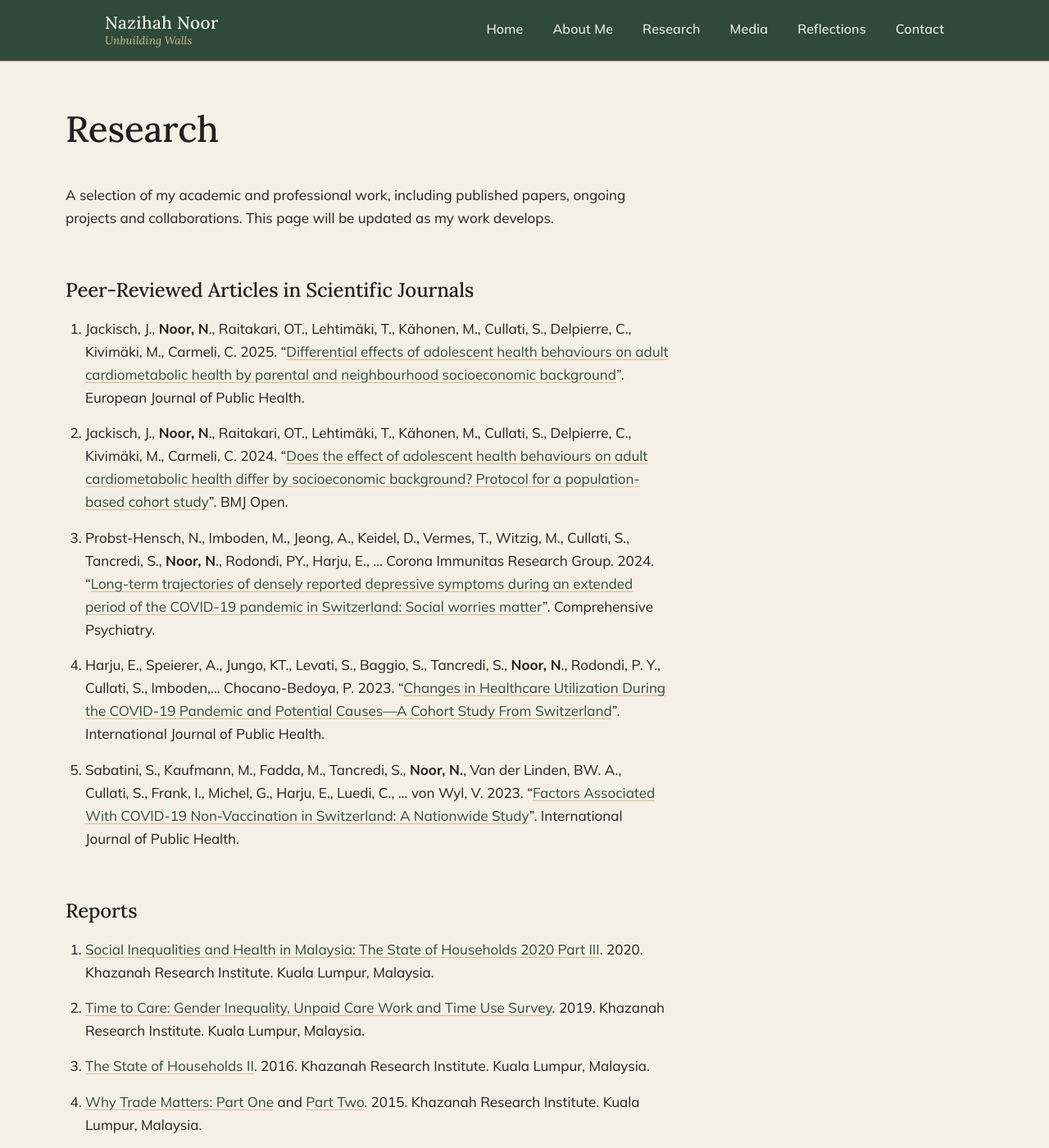
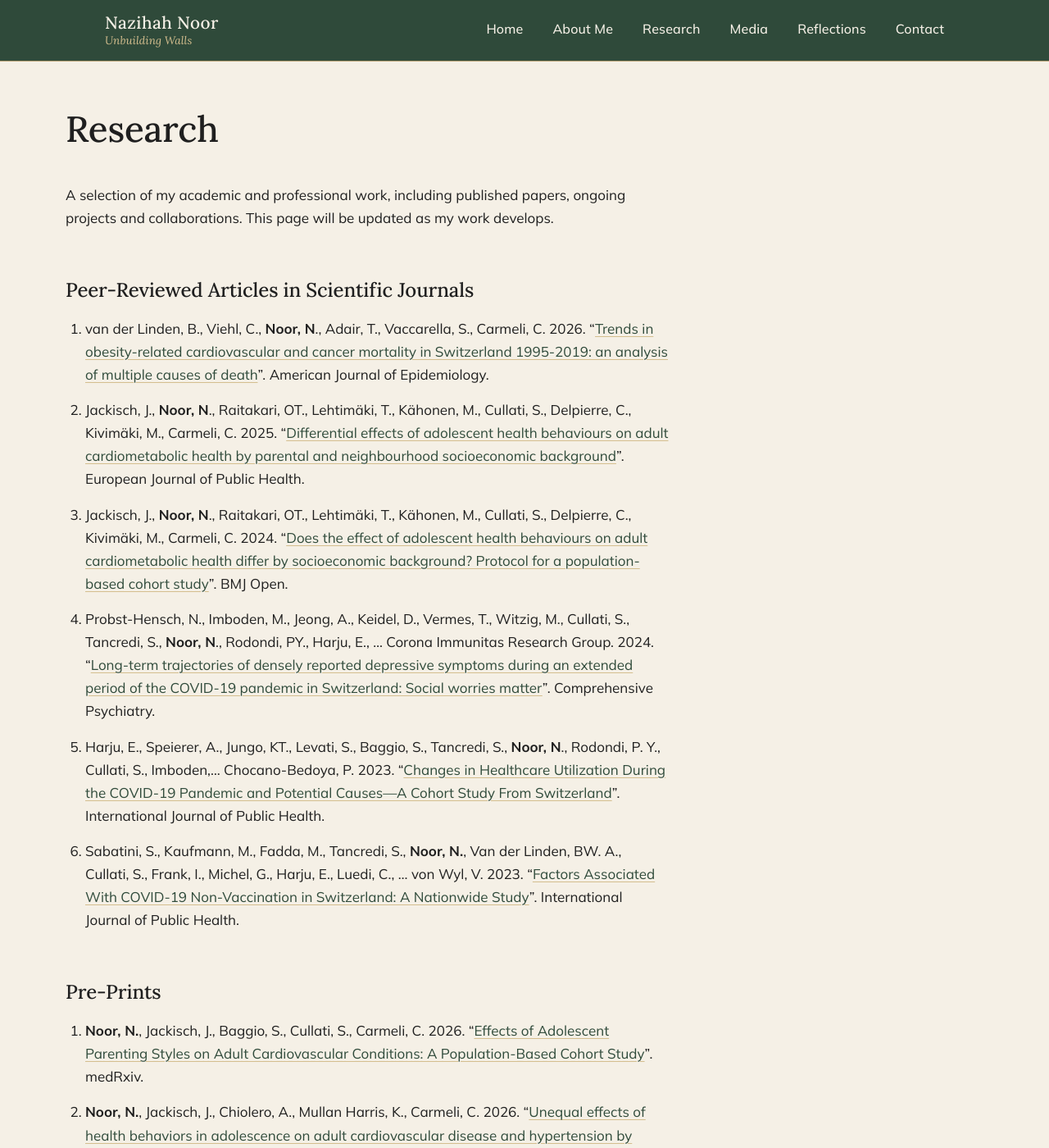
Before and after one commit to nazihahnoor/nazihahnoor.github.io, a Jekyll site: the page built from research.md, in a window 1280 px wide and 1400 px high. Shown: the whole window at 82% size. Built offline with Jekyll 4.4.1, drawn with Linux system fonts in a browser that asks for light colours; some of the changed text lies outside the part shown.

Commit message:
Updated publications

```diff
--- a/research.md
+++ b/research.md
@@ -8,11 +8,16 @@ A selection of my academic and professional work, including published papers, on
 
 ## Peer-Reviewed Articles in Scientific Journals
 
-1. Jackisch, J., **Noor, N**., Raitakari, OT., Lehtimäki, T., Kähonen, M., Cullati, S., Delpierre, C., Kivimäki, M., Carmeli, C. 2025. “[Differential effects of adolescent health behaviours on adult cardiometabolic health by parental and neighbourhood socioeconomic background](https://academic.oup.com/eurpub/advance-article/doi/10.1093/eurpub/ckaf212/8341448)”. European Journal of Public Health.
-2. Jackisch, J., **Noor, N**., Raitakari, OT., Lehtimäki, T., Kähonen, M., Cullati, S., Delpierre, C., Kivimäki, M., Carmeli, C. 2024. “[Does the effect of adolescent health behaviours on adult cardiometabolic health differ by socioeconomic background? Protocol for a population-based cohort study](https://bmjopen.bmj.com/content/14/5/e078428)”. BMJ Open.
-3. Probst-Hensch, N., Imboden, M., Jeong, A., Keidel, D., Vermes, T., Witzig, M., Cullati, S., Tancredi, S., **Noor, N**., Rodondi, PY., Harju, E., … Corona Immunitas Research Group. 2024. “[Long-term trajectories of densely reported depressive symptoms during an extended period of the COVID-19 pandemic in Switzerland: Social worries matter](https://www.sciencedirect.com/science/article/pii/S0010440X24000087)”. Comprehensive Psychiatry.
-4. Harju, E., Speierer, A., Jungo, KT., Levati, S., Baggio, S., Tancredi, S., **Noor, N**., Rodondi, P. Y., Cullati, S., Imboden,… Chocano-Bedoya, P. 2023. “[Changes in Healthcare Utilization During the COVID-19 Pandemic and Potential Causes—A Cohort Study From Switzerland](https://www.ssph-journal.org/journals/international-journal-of-public-health/articles/10.3389/ijph.2023.1606010/full)”. International Journal of Public Health.
-5. Sabatini, S., Kaufmann, M., Fadda, M., Tancredi, S., **Noor, N.**, Van der Linden, BW. A., Cullati, S., Frank, I., Michel, G., Harju, E., Luedi, C., … von Wyl, V. 2023. “[Factors Associated With COVID-19 Non-Vaccination in Switzerland: A Nationwide Study](https://www.ssph-journal.org/journals/international-journal-of-public-health/articles/10.3389/ijph.2023.1605852/full)”. International Journal of Public Health.
+1. van der Linden, B., Viehl, C., **Noor, N**., Adair, T., Vaccarella, S., Carmeli, C. 2026. “[Trends in obesity-related cardiovascular and cancer mortality in Switzerland 1995-2019: an analysis of multiple causes of death](https://pmc.ncbi.nlm.nih.gov/articles/PMC13149030/)”. American Journal of Epidemiology.
+2. Jackisch, J., **Noor, N**., Raitakari, OT., Lehtimäki, T., Kähonen, M., Cullati, S., Delpierre, C., Kivimäki, M., Carmeli, C. 2025. “[Differential effects of adolescent health behaviours on adult cardiometabolic health by parental and neighbourhood socioeconomic background](https://academic.oup.com/eurpub/advance-article/doi/10.1093/eurpub/ckaf212/8341448)”. European Journal of Public Health.
+3. Jackisch, J., **Noor, N**., Raitakari, OT., Lehtimäki, T., Kähonen, M., Cullati, S., Delpierre, C., Kivimäki, M., Carmeli, C. 2024. “[Does the effect of adolescent health behaviours on adult cardiometabolic health differ by socioeconomic background? Protocol for a population-based cohort study](https://bmjopen.bmj.com/content/14/5/e078428)”. BMJ Open.
+4. Probst-Hensch, N., Imboden, M., Jeong, A., Keidel, D., Vermes, T., Witzig, M., Cullati, S., Tancredi, S., **Noor, N**., Rodondi, PY., Harju, E., … Corona Immunitas Research Group. 2024. “[Long-term trajectories of densely reported depressive symptoms during an extended period of the COVID-19 pandemic in Switzerland: Social worries matter](https://www.sciencedirect.com/science/article/pii/S0010440X24000087)”. Comprehensive Psychiatry.
+5. Harju, E., Speierer, A., Jungo, KT., Levati, S., Baggio, S., Tancredi, S., **Noor, N**., Rodondi, P. Y., Cullati, S., Imboden,… Chocano-Bedoya, P. 2023. “[Changes in Healthcare Utilization During the COVID-19 Pandemic and Potential Causes—A Cohort Study From Switzerland](https://www.ssph-journal.org/journals/international-journal-of-public-health/articles/10.3389/ijph.2023.1606010/full)”. International Journal of Public Health.
+6. Sabatini, S., Kaufmann, M., Fadda, M., Tancredi, S., **Noor, N.**, Van der Linden, BW. A., Cullati, S., Frank, I., Michel, G., Harju, E., Luedi, C., … von Wyl, V. 2023. “[Factors Associated With COVID-19 Non-Vaccination in Switzerland: A Nationwide Study](https://www.ssph-journal.org/journals/international-journal-of-public-health/articles/10.3389/ijph.2023.1605852/full)”. International Journal of Public Health.
+
+## Pre-Prints
+1. **Noor, N.**, Jackisch, J., Baggio, S., Cullati, S., Carmeli, C. 2026. “[Effects of Adolescent Parenting Styles on Adult Cardiovascular Conditions: A Population-Based Cohort Study](https://www.medrxiv.org/content/10.64898/2026.08.22.26361103v1)”. medRxiv.
+2. **Noor, N.**, Jackisch, J., Chiolero, A., Mullan Harris, K., Carmeli, C.  2026. “[Unequal effects of health behaviors in adolescence on adult cardiovascular disease and hypertension by family financial situation in the US: A cohort study](https://www.medrxiv.org/content/10.64898/2026.03.11.26348128v1)”. medRxiv.
 
 ## Reports
 
@@ -36,6 +41,4 @@ A selection of my academic and professional work, including published papers, on
 3. [Covid-19 Control: Break Down Foreign Workers’ Barriers to Care](https://www.krinstitute.org/Views-@-Covid-19_Control-;_Break_Down_Foreign_Workers%E2%80%99_Barriers_to_Care.aspx). 2020. Khazanah Research Institute. Kuala Lumpur, Malaysia.
 4. [Maternity Leave in Malaysia: The March to 90 Days](https://www.krinstitute.org/Views-@-Maternity_Leave_in_Malaysia-;_The_March_to_90_days.aspx). 2019. Khazanah Research Institute. Kuala Lumpur, Malaysia.
 
-[Google Scholar page](https://scholar.google.com/citations?user=KUv8NX4AAAAJ&hl=en)
-
-[ORCID: 0000-0001-6543-1352](https://orcid.org/0000-0001-6543-1352)
+Last updated: 2 October 2026
```
